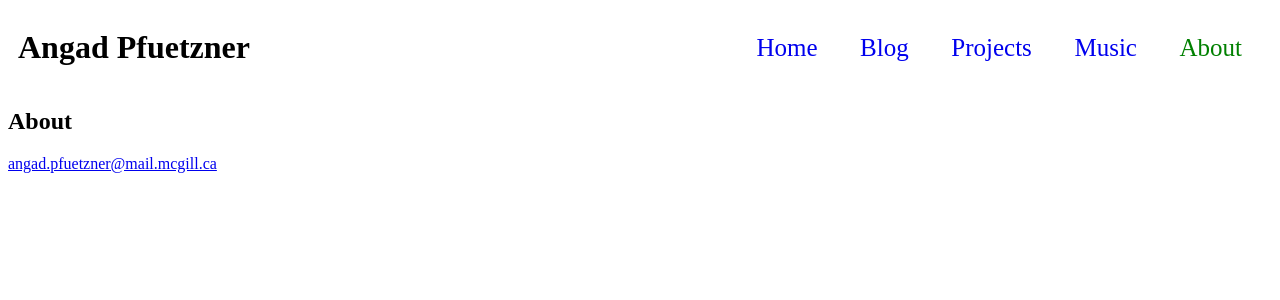
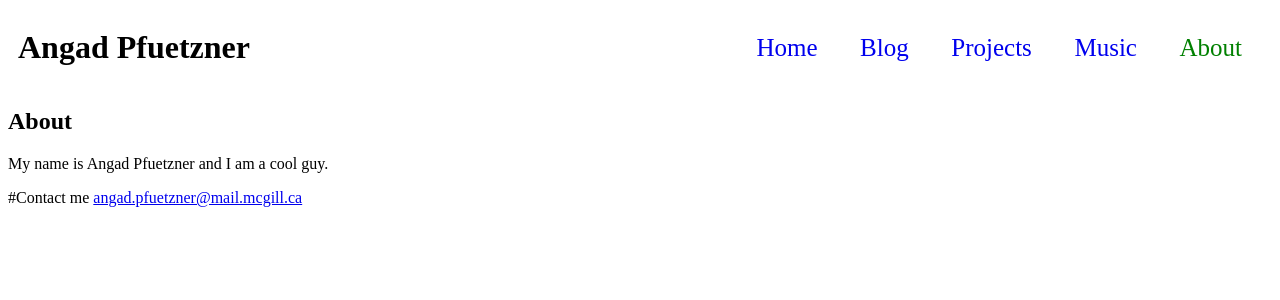
Before and after one commit to Angad99/Angad99.github.io, a Jekyll site: the page built from About.md, in a window 1280 px wide. Shown: the top 300 px of the page. Built offline with Jekyll 4.4.1, drawn with Linux system fonts in a browser that asks for light colours.

Commit message:
Update About.md

```diff
--- a/About.md
+++ b/About.md
@@ -4,4 +4,7 @@ title: About
 permalink: /about/
 ---
 
+My name is Angad Pfuetzner and I am a cool guy.
+
+#Contact me
 [angad.pfuetzner@mail.mcgill.ca](mailto:angad.pfuetzner@mail.mcgill.ca)
```
